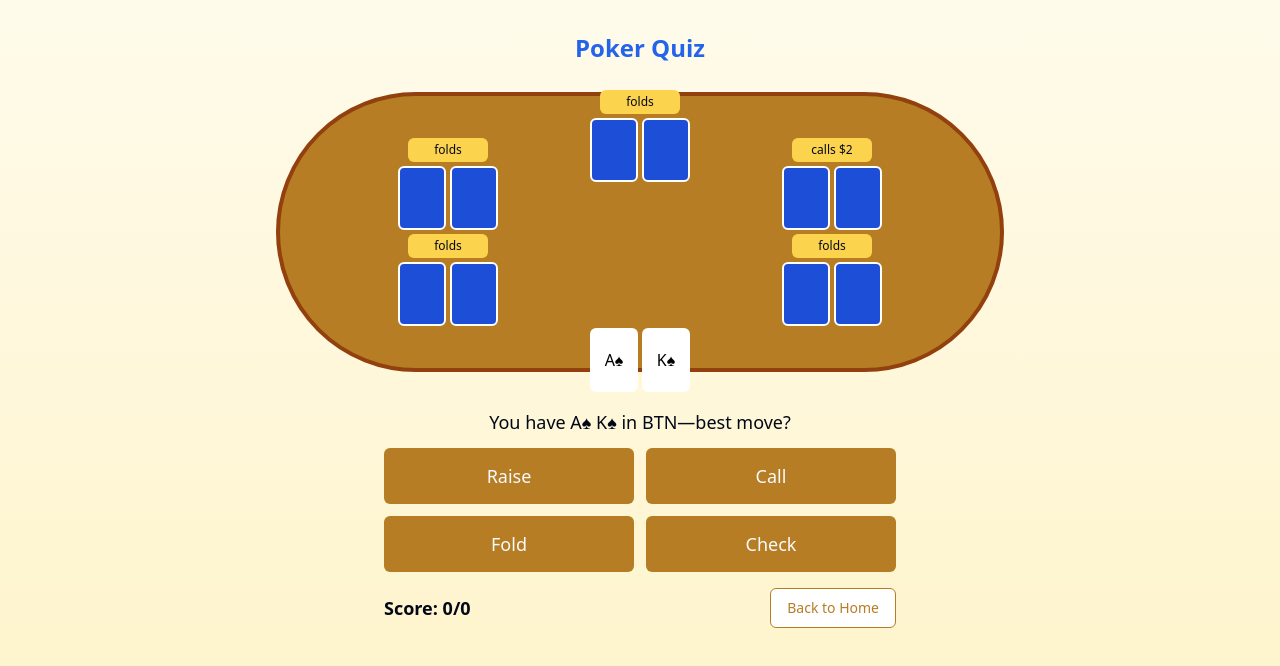
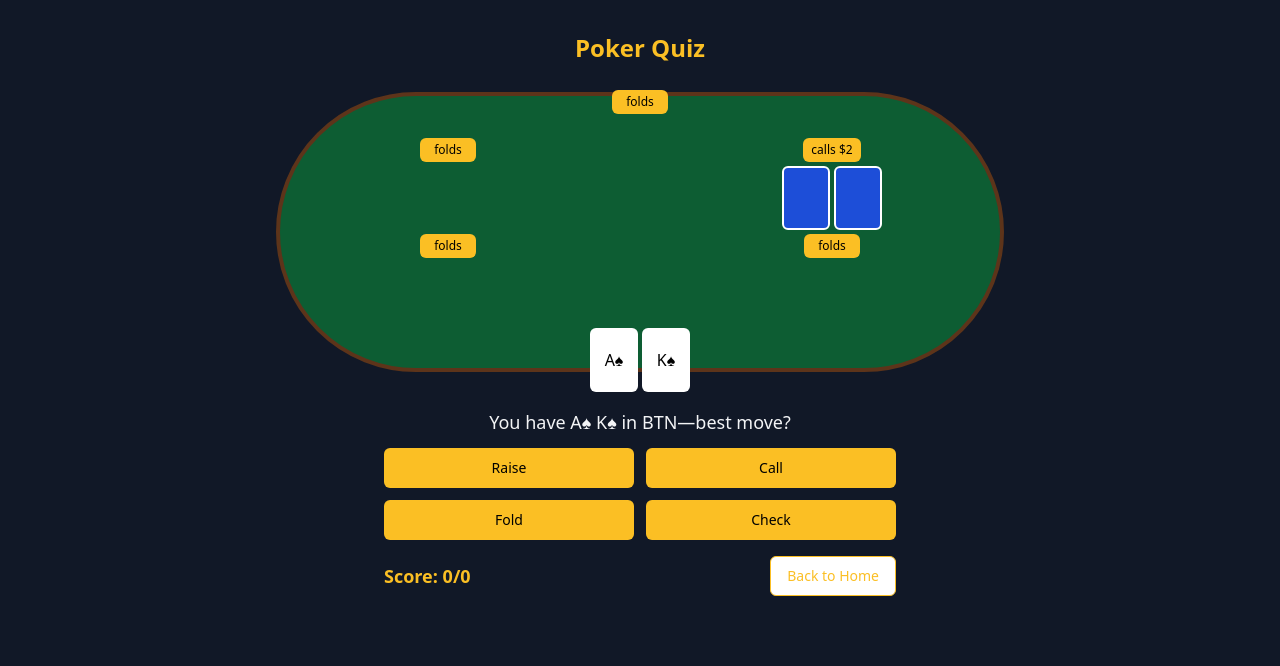
Before and after one commit to foxfire123321/wild-card-quizzer, a React (Vite) app: page /quiz in a window 1280 px wide. Shown: the top 666 px of the page. Built offline with nearby package versions, Linux system fonts and the light colour scheme.

Commit message:
feat: Add fold animation and update color theme
Adds a fold animation for opponent cards and updates the color theme of the quiz screen.

```diff
--- a/src/components/poker/AnswerOptions.tsx
+++ b/src/components/poker/AnswerOptions.tsx
@@ -1,7 +1,6 @@
 
 import React from "react";
 import { Button } from "@/components/ui/button";
-import { Check, X } from "lucide-react";
 
 interface AnswerOptionsProps {
   options: string[];
@@ -16,27 +15,29 @@ const AnswerOptions: React.FC<AnswerOptionsProps> = ({
   isCorrect,
   onAnswerSelect
 }) => {
+  // Function to determine button styling based on selection state
+  const getButtonClass = (option: string) => {
+    if (!selectedAnswer) return "btn-answer";
+
+    if (option === selectedAnswer) {
+      return isCorrect
+        ? "bg-green-500 text-white hover:bg-green-600"
+        : "bg-red-500 text-white hover:bg-red-600";
+    }
+
+    return "btn-answer opacity-70";
+  };
+
   return (
-    <div className="grid grid-cols-2 gap-3 mb-4">
+    <div className="grid grid-cols-1 sm:grid-cols-2 gap-3 mb-4">
       {options.map((option, index) => (
         <Button
-          key={index}
-          onClick={() => onAnswerSelect(option)}
-          disabled={selectedAnswer !== null}
-          className={`h-14 text-lg transition-colors ${
-            selectedAnswer === option
-              ? isCorrect
-                ? 'bg-green-600 hover:bg-green-700'
-                : 'bg-red-600 hover:bg-red-700'
-              : 'bg-poker-gold hover:bg-amber-600'
-          }`}
+          key={`option-${index}`}
+          className={getButtonClass(option)}
+          onClick={() => !selectedAnswer && onAnswerSelect(option)}
+          disabled={!!selectedAnswer}
         >
           {option}
-          {selectedAnswer === option && (
-            <span className="ml-2">
-              {isCorrect ? <Check className="h-5 w-5" /> : <X className="h-5 w-5" />}
-            </span>
-          )}
         </Button>
       ))}
     </div>
--- a/src/components/poker/OpponentAction.tsx
+++ b/src/components/poker/OpponentAction.tsx
@@ -1,5 +1,5 @@
 
-import React from "react";
+import React, { useEffect, useState } from "react";
 import PokerCard from "./PokerCard";
 
 interface OpponentActionProps {
@@ -9,6 +9,25 @@ interface OpponentActionProps {
 }
 
 const OpponentAction: React.FC<OpponentActionProps> = ({ action, position, isVisible }) => {
+  const [isFolded, setIsFolded] = useState(false);
+
+  useEffect(() => {
+    // If the action includes "fold", trigger fold animation
+    if (isVisible && action.toLowerCase().includes("fold")) {
+      // Add a delay before folding to make sure the action is visible first
+      const timeout = setTimeout(() => {
+        setIsFolded(true);
+      }, 1000); // 1 second after the action appears
+
+      return () => clearTimeout(timeout);
+    }
+
+    // Reset fold state when changing to a new question
+    if (!isVisible) {
+      setIsFolded(false);
+    }
+  }, [isVisible, action]);
+
   return (
     <div
       className="absolute flex flex-col items-center"
@@ -19,14 +38,14 @@ const OpponentAction: React.FC<OpponentActionProps> = ({ action, position, isVis
       }}
     >
       {isVisible && (
-        <div className="bg-amber-300 px-1.5 py-0.5 sm:px-2 sm:py-1 rounded-md text-xs mb-1 min-w-16 sm:min-w-20 text-center animate-fade-in">
+        <div className="bg-amber-400 px-1.5 py-0.5 sm:px-2 sm:py-1 rounded-md text-xs mb-1 min-w-14 sm:min-w-18 text-center text-black animate-fade-in">
           {action}
         </div>
       )}
       <div className="flex flex-col items-center">
         <div className="flex gap-1">
-          <PokerCard />
-          <PokerCard />
+          <PokerCard isFolded={isFolded} />
+          <PokerCard isFolded={isFolded} />
         </div>
       </div>
     </div>
--- a/src/components/poker/PokerCard.tsx
+++ b/src/components/poker/PokerCard.tsx
@@ -4,13 +4,16 @@ import React from "react";
 interface PokerCardProps {
   card?: string;
   faceUp?: boolean;
+  isFolded?: boolean;
 }
 
-const PokerCard: React.FC<PokerCardProps> = ({ card, faceUp = false }) => {
+const PokerCard: React.FC<PokerCardProps> = ({ card, faceUp = false, isFolded = false }) => {
   return (
     <div
-      className={`w-8 h-12 sm:w-10 sm:h-14 md:w-12 md:h-16 rounded-md flex items-center justify-center ${
+      className={`w-8 h-12 sm:w-10 sm:h-14 md:w-12 md:h-16 rounded-md flex items-center justify-center transition-all duration-500 ${
         faceUp ? 'bg-white text-black' : 'bg-blue-700 border-2 border-white'
+      } ${
+        isFolded ? 'opacity-0 scale-75 rotate-12 translate-x-2' : 'opacity-100'
       }`}
     >
       {faceUp && card ? card : ''}
--- a/src/components/poker/PokerTable.tsx
+++ b/src/components/poker/PokerTable.tsx
@@ -73,7 +73,7 @@ const PokerTable: React.FC<PokerTableProps> = ({
   return (
     <div className="relative w-full h-56 sm:h-64 md:h-72 lg:h-80 mb-4">
       {/* Oval table */}
-      <div className="absolute inset-5 rounded-full bg-poker-gold border-4 border-amber-800"></div>
+      <div className="absolute inset-5 rounded-full poker-table"></div>
 
       {/* User's position and cards at the bottom */}
       <div className="absolute bottom-0 left-1/2 transform -translate-x-1/2 flex flex-col items-center">
--- a/src/index.css
+++ b/src/index.css
@@ -102,6 +102,23 @@
   }
 }
 
+/* Quiz theme */
+.quiz-theme {
+  @apply bg-gray-900 text-gray-100;
+}
+
+.quiz-theme .poker-table {
+  @apply bg-poker-green border-4 border-poker-brown;
+}
+
+.quiz-theme .btn-answer {
+  @apply bg-amber-400 text-black hover:bg-amber-500;
+}
+
+.quiz-theme .btn-nav {
+  @apply border-amber-400 text-amber-400 hover:bg-amber-400 hover:text-black;
+}
+
 /* Make sure content is never clipped and maintains proper responsive sizing */
 #root {
   max-width: 100%;
--- a/src/pages/Quiz.tsx
+++ b/src/pages/Quiz.tsx
@@ -85,7 +85,7 @@ const Quiz = () => {
 
     return (
       <div className="w-full h-full flex flex-col items-center">
-        <h1 className="text-2xl font-bold text-blue-600 mb-2">Poker Quiz</h1>
+        <h1 className="text-2xl font-bold text-amber-400 mb-2">Poker Quiz</h1>
 
         {/* Poker table with cards and actions */}
         <PokerTable
@@ -109,12 +109,12 @@ const Quiz = () => {
           />
 
           <div className="flex justify-between items-center">
-            <div className="text-lg font-bold">
+            <div className="text-lg font-bold text-amber-400">
               Score: {score}/{currentQuestionIndex + (isCorrect ? 1 : 0)}
             </div>
             <Button
               variant="outline"
-              className="border-poker-gold text-poker-gold hover:bg-poker-gold hover:text-white"
+              className="btn-nav"
               onClick={() => navigate('/')}
             >
               Back to Home
@@ -126,18 +126,18 @@ const Quiz = () => {
   };
 
   return (
-    <div className="min-h-screen bg-gradient-to-b from-amber-50 to-amber-100 p-4 md:p-8">
+    <div className="min-h-screen quiz-theme p-4 md:p-8">
       <div className="max-w-3xl mx-auto">
         {loading ? (
           <div className="text-center py-12">
-            <div className="animate-spin h-10 w-10 border-4 border-poker-gold border-t-transparent rounded-full mx-auto mb-4"></div>
-            <p className="text-gray-600">Loading questions...</p>
+            <div className="animate-spin h-10 w-10 border-4 border-amber-400 border-t-transparent rounded-full mx-auto mb-4"></div>
+            <p className="text-gray-400">Loading questions...</p>
           </div>
         ) : error ? (
           <div className="text-center py-12">
             <p className="text-red-500">{error}</p>
             <Button
-              className="mt-4 bg-poker-gold hover:bg-amber-600"
+              className="mt-4 bg-amber-400 hover:bg-amber-500 text-black"
               onClick={() => window.location.reload()}
             >
               Try Again
--- a/tailwind.config.ts
+++ b/tailwind.config.ts
@@ -64,6 +64,8 @@ export default {
 					ring: 'hsl(var(--sidebar-ring))'
 				},
 				'poker-gold': '#B67D24',
+				'poker-green': '#0D5D33',
+				'poker-brown': '#5D341A',
 			},
 			borderRadius: {
 				lg: 'var(--radius)',
@@ -86,11 +88,35 @@ export default {
 					to: {
 						height: '0'
 					}
+				},
+				'fade-in': {
+					'0%': {
+						opacity: '0'
+					},
+					'100%': {
+						opacity: '1'
+					}
+				},
+				'fold-cards': {
+					'0%': {
+						transform: 'rotate(0deg) translateX(0)',
+						opacity: '1'
+					},
+					'50%': {
+						transform: 'rotate(15deg) translateX(10px)',
+						opacity: '0.5'
+					},
+					'100%': {
+						transform: 'rotate(30deg) translateX(20px)',
+						opacity: '0'
+					}
 				}
 			},
 			animation: {
 				'accordion-down': 'accordion-down 0.2s ease-out',
-				'accordion-up': 'accordion-up 0.2s ease-out'
+				'accordion-up': 'accordion-up 0.2s ease-out',
+				'fade-in': 'fade-in 0.3s ease-in-out',
+				'fold-cards': 'fold-cards 0.5s ease-in-out forwards'
 			}
 		}
 	},
```
